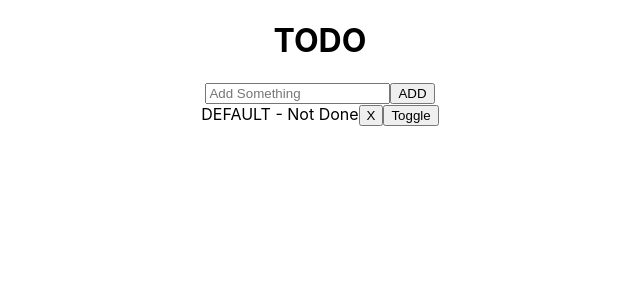
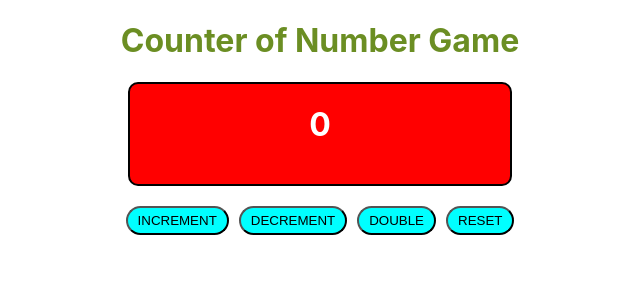
Before and after one commit to khmasai/Assignments, a React (Create React App) app: page / in a window 1280 px wide. Shown: the top 300 px of the page, without its empty margins (320-960 px from the left). Built offline with nearby package versions, Linux system fonts and the light colour scheme.

Commit message:
hooks counter assignment

```diff
--- a/package.json
+++ b/package.json
@@ -1,5 +1,5 @@
 {
-  "name": "react-todo-items",
+  "name": "react-hook-counter",
   "version": "0.1.0",
   "private": true,
   "dependencies": {
--- a/public/index.html
+++ b/public/index.html
@@ -24,7 +24,7 @@
       work correctly both with client-side routing and a non-root public URL.
       Learn how to configure a non-root public URL by running `npm run build`.
     -->
-    <title>React Todo Items</title>
+    <title>React Hook - Counter</title>
   </head>
   <body>
     <noscript>You need to enable JavaScript to run this app.</noscript>
--- a/src/App.css
+++ b/src/App.css
@@ -1,14 +1,8 @@
-.App {
-  text-align: center;
-}
 
-.App-header {
-  background-color: #282c34;
-  min-height: 100vh;
+.App{
   display: flex;
   flex-direction: column;
   align-items: center;
   justify-content: center;
-  font-size: calc(10px + 2vmin);
-  color: white;
+  text-align: center;
 }
--- a/src/App.js
+++ b/src/App.js
@@ -1,11 +1,11 @@
 
 import './App.css';
-import Todo from './Todo/Todo';
+import Counter from './Component/Counter/Counter';
 
 function App() {
   return (
     <div className="App">
-       <Todo/>
+       <Counter/>
     </div>
   );
 }
--- /dev/null
+++ b/src/Component/Button.jsx
@@ -0,0 +1,7 @@
+
+import style from "./Counter.module.css";
+
+export default function Button({title,onClick}){
+
+    return <button className={style.button} onClick={onClick}>{title}</button>
+}
--- /dev/null
+++ b/src/Component/Counter.module.css
@@ -0,0 +1,28 @@
+
+.header{
+    color: olivedrab;
+}
+
+.counterBox{
+    width: 380px;
+    height: 100px;
+    text-align: center;
+    border: 2px solid black;
+    border-radius: 10px;
+    background-color: red;
+    color: white;
+    margin: auto;
+}
+
+.button{
+    margin: 5px;
+    margin-top: 20px;
+    padding: 5px 10px;
+    background-color: aqua;
+    border-radius: 15px;
+}
+
+.button:hover{
+    background-color: brown;
+    color: white;
+}
--- /dev/null
+++ b/src/Component/Counter/Counter.jsx
@@ -0,0 +1,28 @@
+import { useState } from "react";
+import Header from "../Header";
+import CounterBox from "../CounterBox";
+import Button from "../Button";
+
+function Counter(){
+    const [counter,setCounter] = useState(0);
+
+    const handleClick = (value)=>{
+        setCounter(counter+value);
+    }
+
+    const handleClickDouble = (value)=>{
+        setCounter(counter*value);
+    }
+    return (
+        <div>
+            <Header title={"Counter of Number Game"}/>
+            <CounterBox title={counter}/>
+            <Button title="INCREMENT" onClick={()=>handleClick(1)}/>
+            <Button title="DECREMENT" onClick={()=>handleClick(-1)}/>
+            <Button title="DOUBLE" onClick={()=>handleClickDouble(2)}/>
+            <Button title="RESET" onClick={()=>handleClickDouble(0)}/>
+        </div>
+    )
+}
+
+export default Counter;
--- /dev/null
+++ b/src/Component/CounterBox.jsx
@@ -0,0 +1,12 @@
+
+import style from "./Counter.module.css";
+
+function CounterBox({title}){
+    return (
+        <div className={style.counterBox}>
+            <h1>{title}</h1>
+        </div>
+    )
+}
+
+export default CounterBox;
--- /dev/null
+++ b/src/Component/Header.jsx
@@ -0,0 +1,7 @@
+import style from "./Counter.module.css";
+
+function Header({title}){
+    return <h1 className={style.header}>{title}</h1>
+}
+
+export default Header;
--- a/src/Todo/Todo.jsx
+++ /dev/null
@@ -1,56 +0,0 @@
-import { useState } from "react";
-import TodoInput from "./TodoInput";
-import TodoItem from "./TodoItem";
-
-const Todo = () =>{
-    const [todos, setTodos]=useState([
-        {
-          id: 1,
-          title: "DEFAULT",
-          status: "Not Done"
-        }
-    ]);
-
-    const handleTaskCreate = (title)=>{
-        const payload = {
-            title: title,
-            status: false,
-            id: todos.length+1
-        };
-        setTodos([...todos, payload]);
-    };
-    console.log(todos);
-
-    // delete
-    const handleDelete = (id)=>{
-        setTodos(todos.filter((item)=>item.id !==id));
-    }
-
-    // * toggle
-    const handleToggle=(id)=>{
-        const updatedTodos = todos.map((item)=>
-        item.id===id ? {...item, status: !item.status}:item
-        );
-        setTodos(updatedTodos);
-    }
-    return <>
-      <h1>TODO</h1>
-      <TodoInput onTaskCreate={handleTaskCreate}/>
-      {
-        todos.map((todo)=>{
-            return (
-        <TodoItem
-        key={todo.id}
-        id={todo.id}
-        title={todo.title}
-        status={todo.status}
-        handleDelete={handleDelete}
-        handleToggle={handleToggle}
-        />
-        );
-        })
-      }
-    </>
-}
-
-export default Todo;
--- a/src/Todo/TodoInput.jsx
+++ /dev/null
@@ -1,24 +0,0 @@
-
-import { useState } from "react";
-
-const TodoInput = ({onTaskCreate}) =>{
-    const [text, setText] = useState("");
-    const handleChange = (e) =>{
-        setText(e.target.value);
-    };
-
-    const handleClick =()=>{
-        onTaskCreate(text);
-    }
-    return (
-        <div>
-           <input type="text" placeholder="Add Something"
-           value={text}
-           onChange={handleChange}
-           />
-           <button onClick={handleClick}>ADD</button>
-        </div>
-    );
-}
-
-export default TodoInput;
--- a/src/Todo/TodoItem.jsx
+++ /dev/null
@@ -1,10 +0,0 @@
-
-const TodoItem = ({id,status,title,handleDelete,handleToggle})=>{
-   return <div>
-       <span>{`${title} - ${status}`}</span>
-       <button onClick={()=>handleDelete(id)}>X</button>
-       <button onClick={()=>handleToggle(id)}>Toggle</button>
-   </div>
-}
-
-export default TodoItem
```
Also changed, not shown: 1 other file (tests, documents, lock files or other folders).
